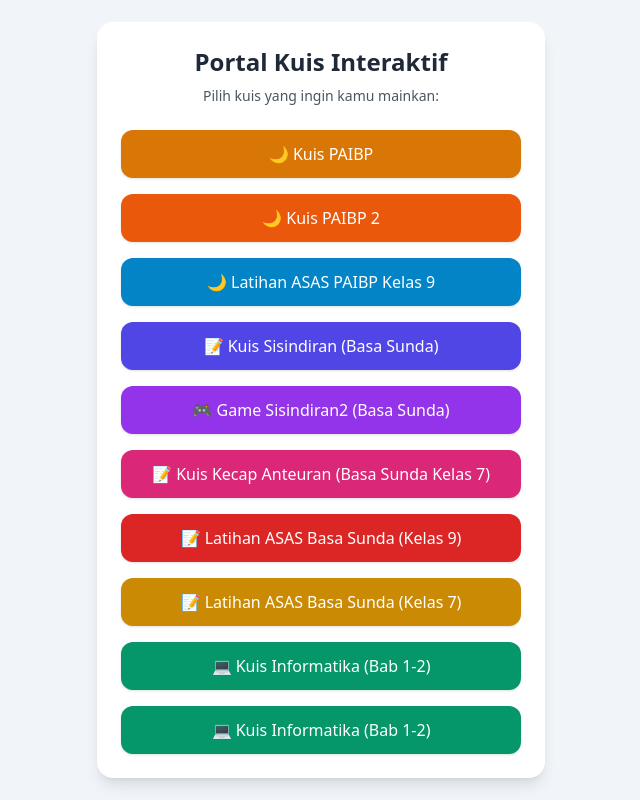
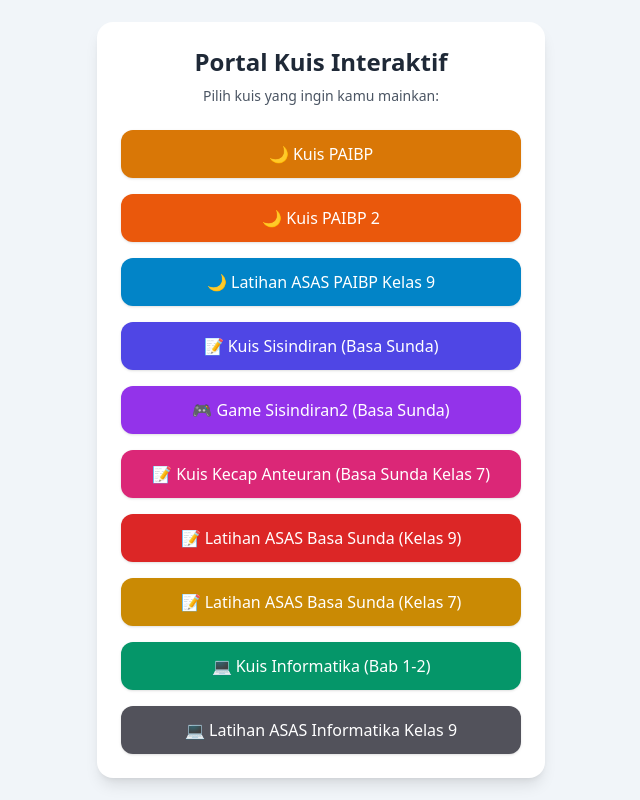
Before and after one commit to sr051-rahmah/CoretanMakna, a plain HTML site: page index.html in a window 1280 px wide. Shown: the whole page, without its empty margins (319-959 px from the left). Drawn offline with nearby package versions, Linux system fonts and the light colour scheme.

Commit message:
Update link for Latihan ASAS Informatika Kelas 9

```diff
--- a/index.html
+++ b/index.html
@@ -53,8 +53,8 @@
                 💻 Kuis Informatika (Bab 1-2)
             </a>
             <!-- 3. LATIHAN ASAS INFORMATIKA 9 -->
-            <a href="informatika/bab1-2.html" class="block w-full py-3 px-4 bg-emerald-600 hover:bg-emerald-700 text-white font-medium rounded-xl shadow transition">
-                💻 Kuis Informatika (Bab 1-2)
+            <a href="informatika/asaa_informatika_9.html" class="block w-full py-3 px-4 bg-zinc-600 hover:bg-zinc-700 text-white font-medium rounded-xl shadow transition">
+                💻 Latihan ASAS Informatika Kelas 9
             </a>
 
 
```
